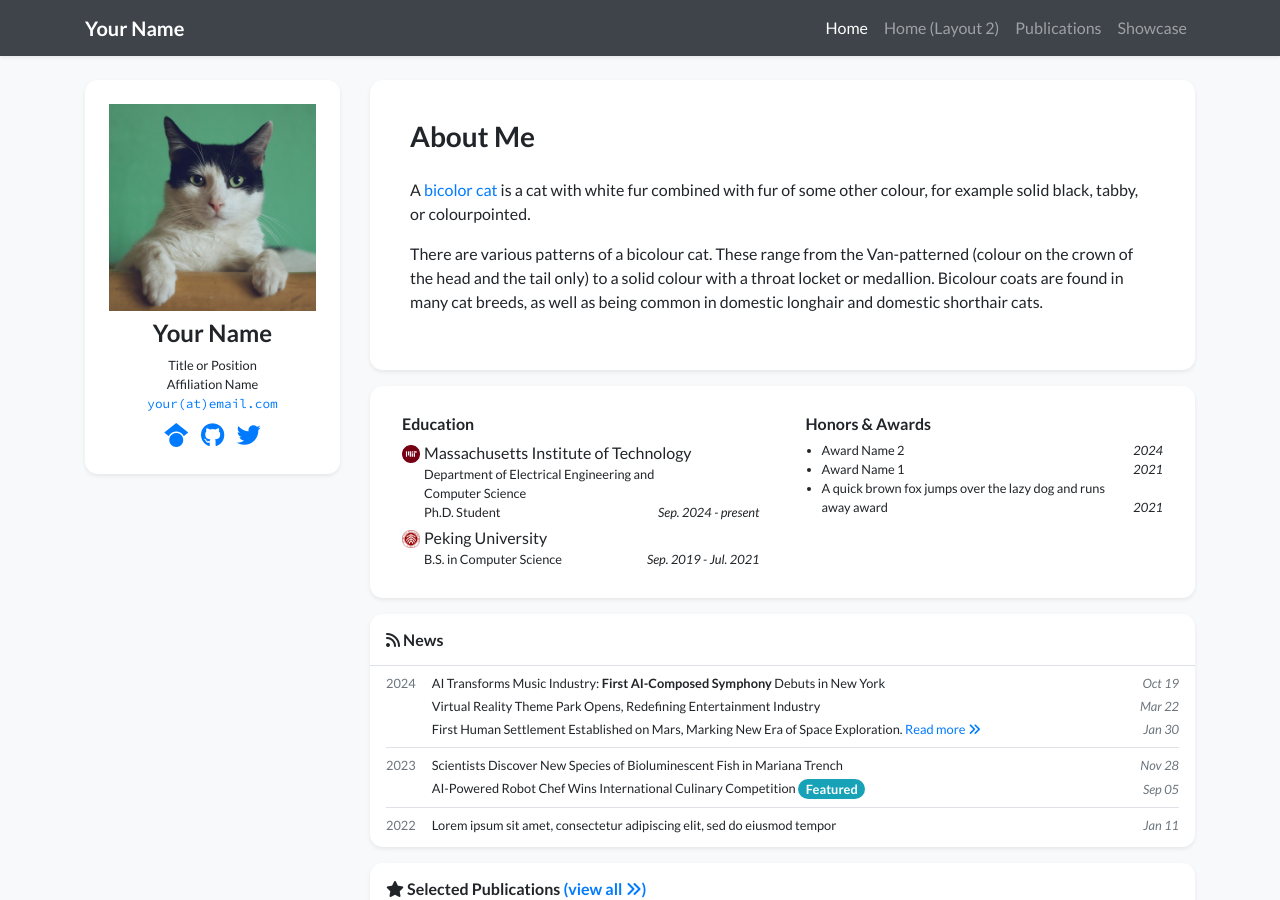
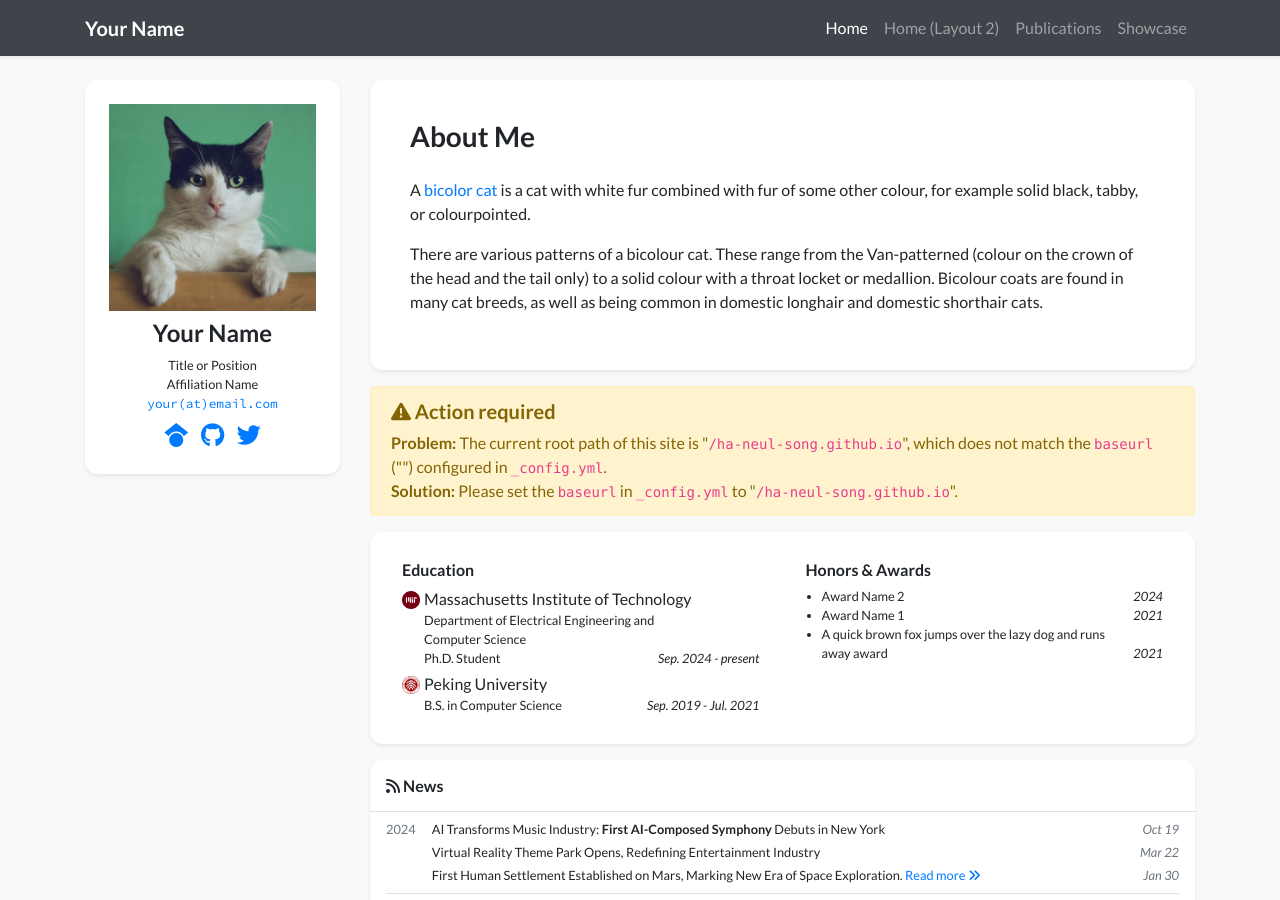
Before and after one commit to ha-neul-song/ha-neul-song.github.io, a Jekyll site: the page built from index.html, in a window 1280 px wide and 900 px high. Built offline with Jekyll 4.4.1, drawn with Linux system fonts in a browser that asks for light colours; nearby versions of some CDN libraries; a style sheet for code colours, icons or effects is not loaded.

Commit message:
Update _config.yml

```diff
--- a/_config.yml
+++ b/_config.yml
@@ -13,7 +13,7 @@
 # you will see them accessed via {{ site.title }}, {{ site.email }}, and so on.
 # You can create any custom variable you would like, and they will be accessible
 # in the templates via {{ site.myvariable }}.
-baseurl: "/academic-homepage" # the subpath of your site, e.g. /blog
+baseurl: "" # the subpath of your site, e.g. /blog "/academic-homepage"
 
 # Build settings
 markdown: kramdown
```
